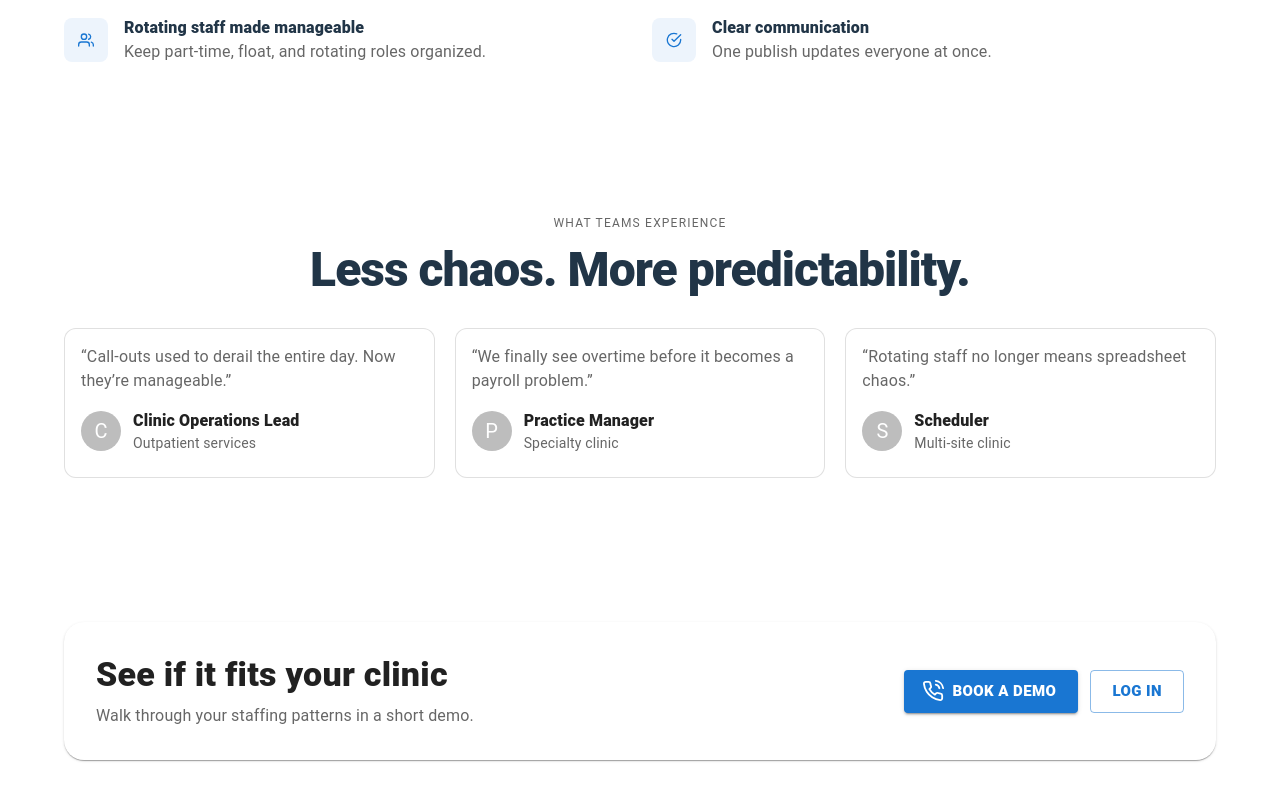
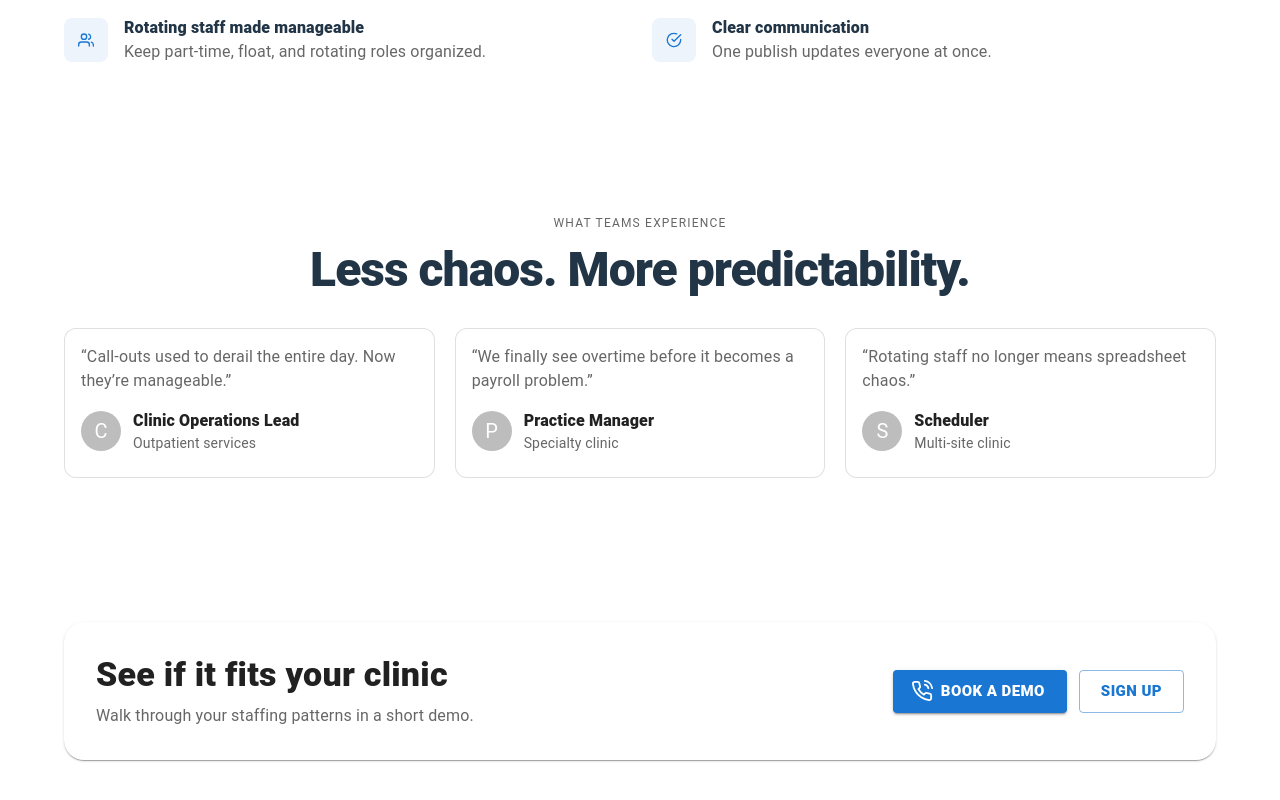
Before and after one commit to everyonesbuddy/easishift-fe, a React (Vite) app: page / in a window 1280 px wide. Shown: the part 1069-1869 px from the top of the page. Built offline with nearby package versions, Linux system fonts and the light colour scheme.

Commit message:
minor fix on landing page

```diff
--- a/src/components/Home/Home.jsx
+++ b/src/components/Home/Home.jsx
@@ -359,10 +359,10 @@ export default function Home() {
                 <Button
                   variant="outlined"
                   size="large"
-                  onClick={() => navigate("/login")}
+                  onClick={() => navigate("/signup-tenant")}
                   sx={{ fontWeight: 900 }}
                 >
-                  Log in
+                  Sign Up
                 </Button>
               </Stack>
             </Box>
```
